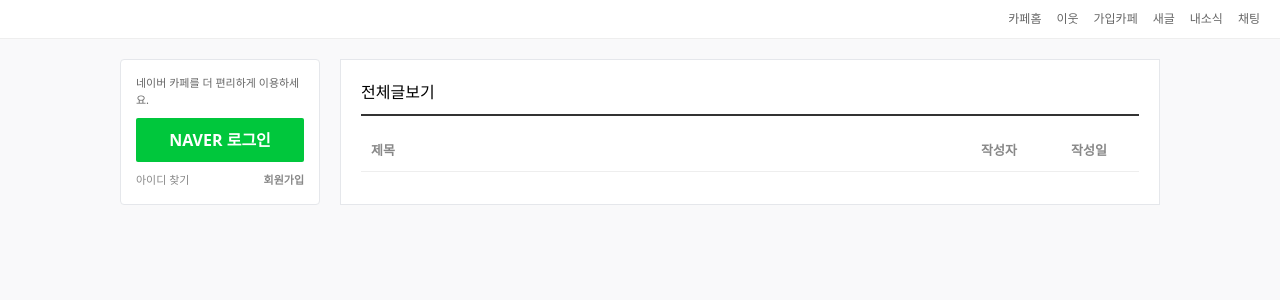
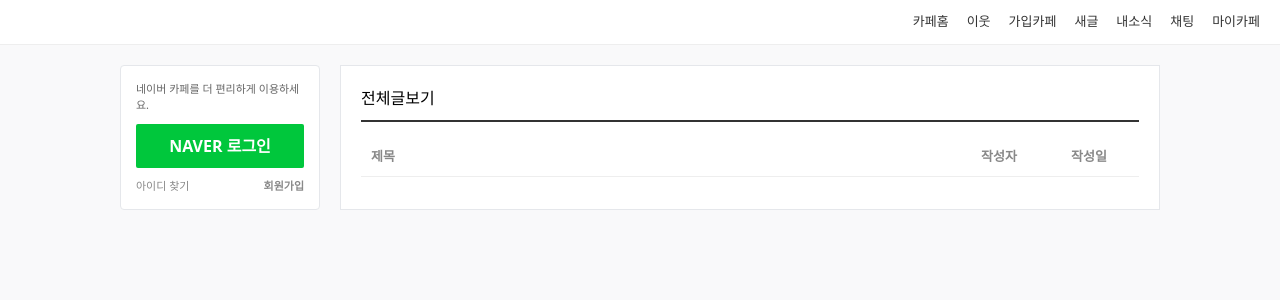
Before and after one commit to kjfcvx12/RedHat-Team-4, a React (Vite) app: page / in a window 1280 px wide. Shown: the top 300 px of the page. Built offline with nearby package versions, Linux system fonts and the light colour scheme.

Commit message:
네비게이션 링크 이동 기능 및 로그인 상태 처리 구현

```diff
--- a/src/App.jsx
+++ b/src/App.jsx
@@ -11,10 +11,16 @@
       <div className="app-container">
         <Navibar />
         <Routes>
-          {/* path="/"는 홈 화면을 의미합니다 */}
+          {/* 메인 홈 */}
           <Route path="/" element={<Home />} />
-          {/* 다른 페이지들도 이런 식으로 추가할 수 있습니다 */}
-          <Route path="/cafe-home" element={<div>카페 홈 페이지 준비 중...</div>} />
+
+          {/* 나머지 6개 페이지 (현재는 간단한 텍스트로 대체) */}
+          <Route path="/neighbor" element={<div style={{padding:'20px'}}>이웃 페이지</div>} />
+          <Route path="/joined-cafes" element={<div style={{padding:'20px'}}>가입카페 페이지</div>} />
+          <Route path="/new-posts" element={<div style={{padding:'20px'}}>새글 페이지</div>} />
+          <Route path="/notifications" element={<div style={{padding:'20px'}}>내소식 페이지</div>} />
+          <Route path="/chat" element={<div style={{padding:'20px'}}>채팅 페이지</div>} />
+          <Route path="/my-cafe" element={<div style={{padding:'20px'}}>마이카페 페이지</div>} />
         </Routes>
       </div>
     </Router>
--- a/src/components/NaviBar.jsx
+++ b/src/components/NaviBar.jsx
@@ -1,34 +1,43 @@
 // src/components/Navibar.jsx
 import React from 'react';
-import { Link } from 'react-router-dom'; // 링크 기능을 불러옵니다
+import { Link } from 'react-router-dom';
 
 const Navibar = () => {
-  // 각 메뉴와 이동할 주소를 연결합니다
+  // 사진 속 7개 메뉴 구성을 그대로 반영
   const navItems = [
-    { name: '카페홈', path: '/cafe-home' },
+    { name: '카페홈', path: '/' },
     { name: '이웃', path: '/neighbor' },
-    { name: '가입카페', path: '/my-cafes' },
+    { name: '가입카페', path: '/joined-cafes' },
     { name: '새글', path: '/new-posts' },
     { name: '내소식', path: '/notifications' },
-    { name: '채팅', path: '/chat' }
+    { name: '채팅', path: '/chat' },
+    { name: '마이카페', path: '/my-cafe' }
   ];
 
   return (
     <nav style={{
       display: 'flex',
       justifyContent: 'flex-end',
-      padding: '10px 20px',
+      padding: '12px 20px',
       backgroundColor: '#fff',
       borderBottom: '1px solid #eee',
-      fontSize: '12px'
+      fontSize: '13px',
+      fontWeight: '500'
     }}>
-      <ul style={{ display: 'flex', listStyle: 'none', gap: '15px', margin: 0 }}>
+      <ul style={{ display: 'flex', listStyle: 'none', gap: '18px', margin: 0, padding: 0 }}>
         {navItems.map((item) => (
           <li key={item.name}>
-            {/* Link 태그를 사용하여 새로고침 없이 페이지 이동 */}
             <Link
               to={item.path}
-              style={{ textDecoration: 'none', color: '#666', cursor: 'pointer' }}
+              style={{
+                textDecoration: 'none',
+                color: '#333',
+                cursor: 'pointer',
+                transition: 'color 0.2s'
+              }}
+              // 마우스 올렸을 때 색상 변화를 주고 싶다면 추가 스타일링 가능
+              onMouseOver={(e) => e.target.style.color = '#00c73c'}
+              onMouseOut={(e) => e.target.style.color = '#333'}
             >
               {item.name}
             </Link>
```
